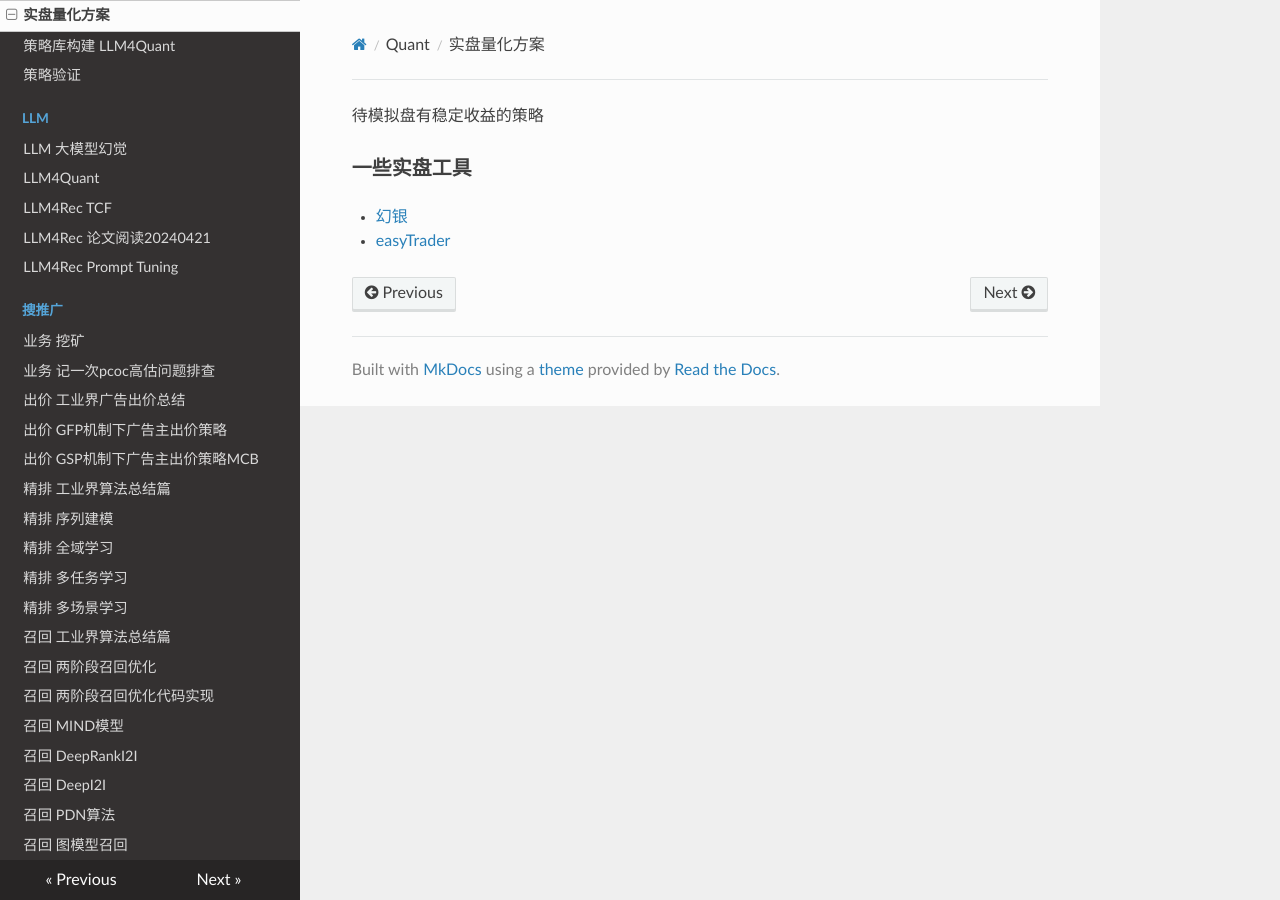
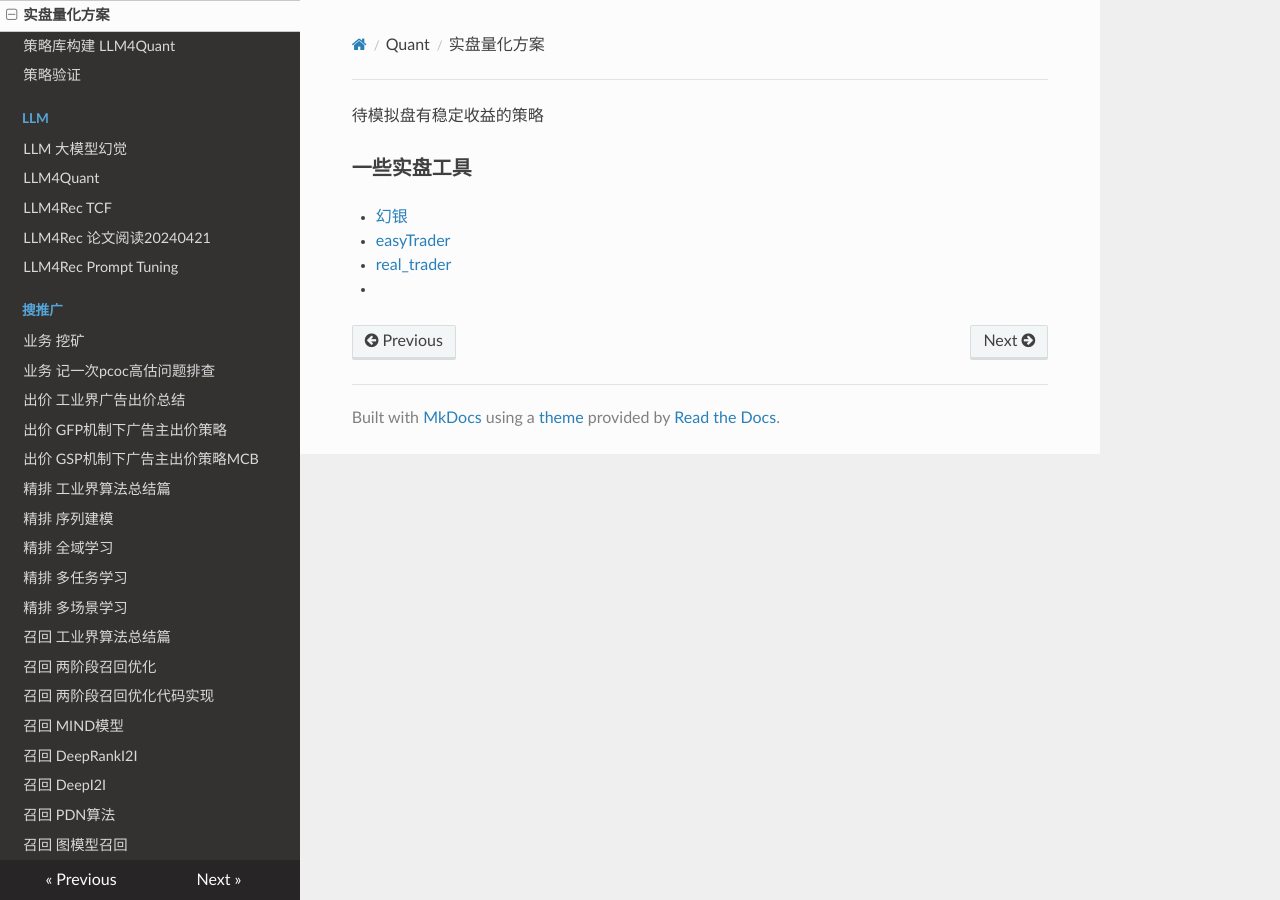
Before and after one commit to MatthewZhuang/guomianzhuang-personal-site, an MkDocs documentation site: the page built from docs/Quant/实盘量化方案.md, in a window 1280 px wide. Built offline with MkDocs 1.6.1, drawn with Linux system fonts in a browser that asks for light colours; nearby versions of some CDN libraries.

Commit message:
update 0503

```diff
--- a/docs/Quant/实盘量化方案.md
+++ b/docs/Quant/实盘量化方案.md
@@ -4,3 +4,5 @@
 ### 一些实盘工具
 - [幻银](https://zhuanlan.zhihu.com/p/633782650)
 - [easyTrader](https://blog.csdn.net/zhangb98/article/details/121923167)
+- [real_trader](https://github.com/easyQuant/real_trader)
+-
```
